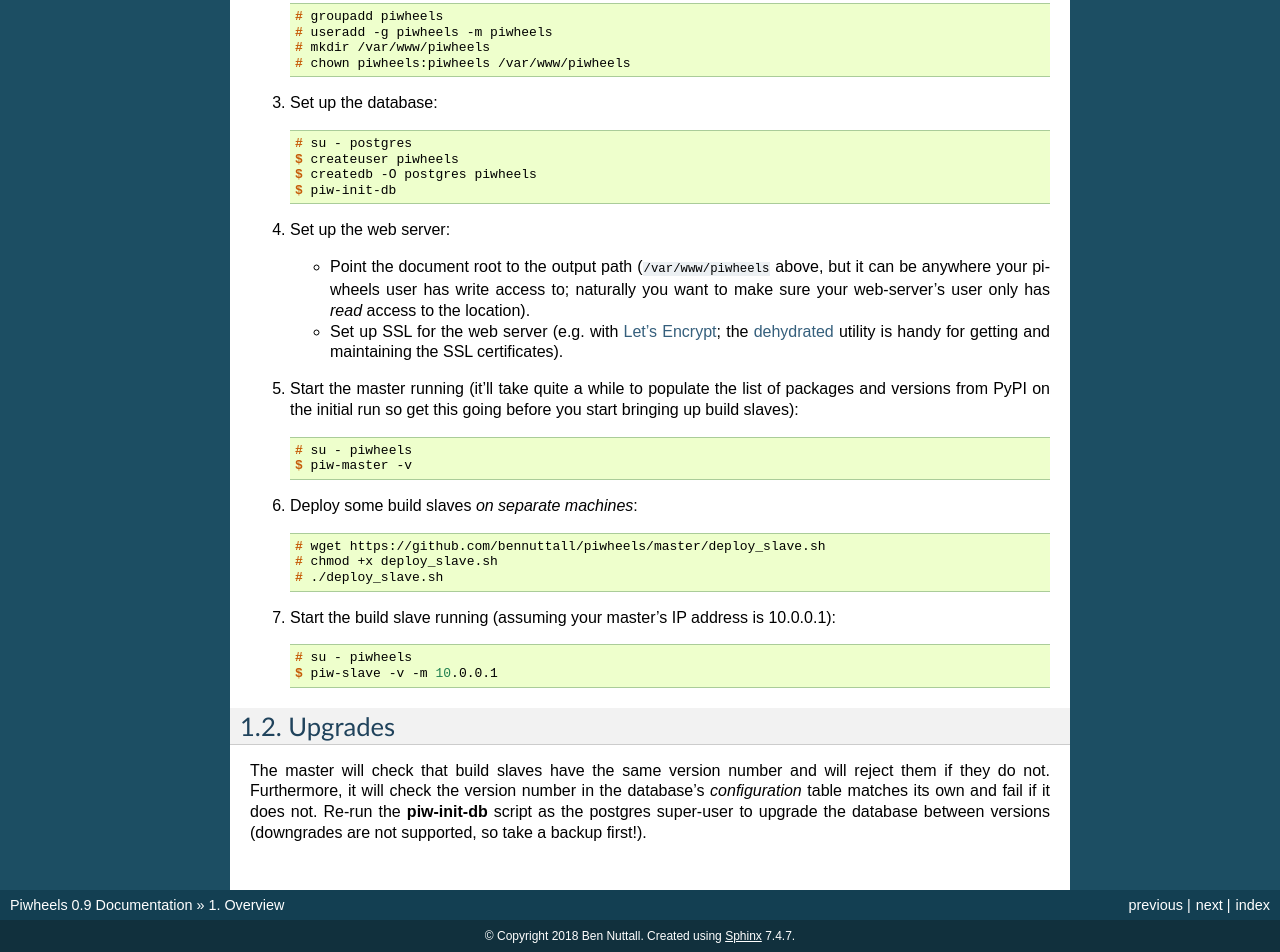
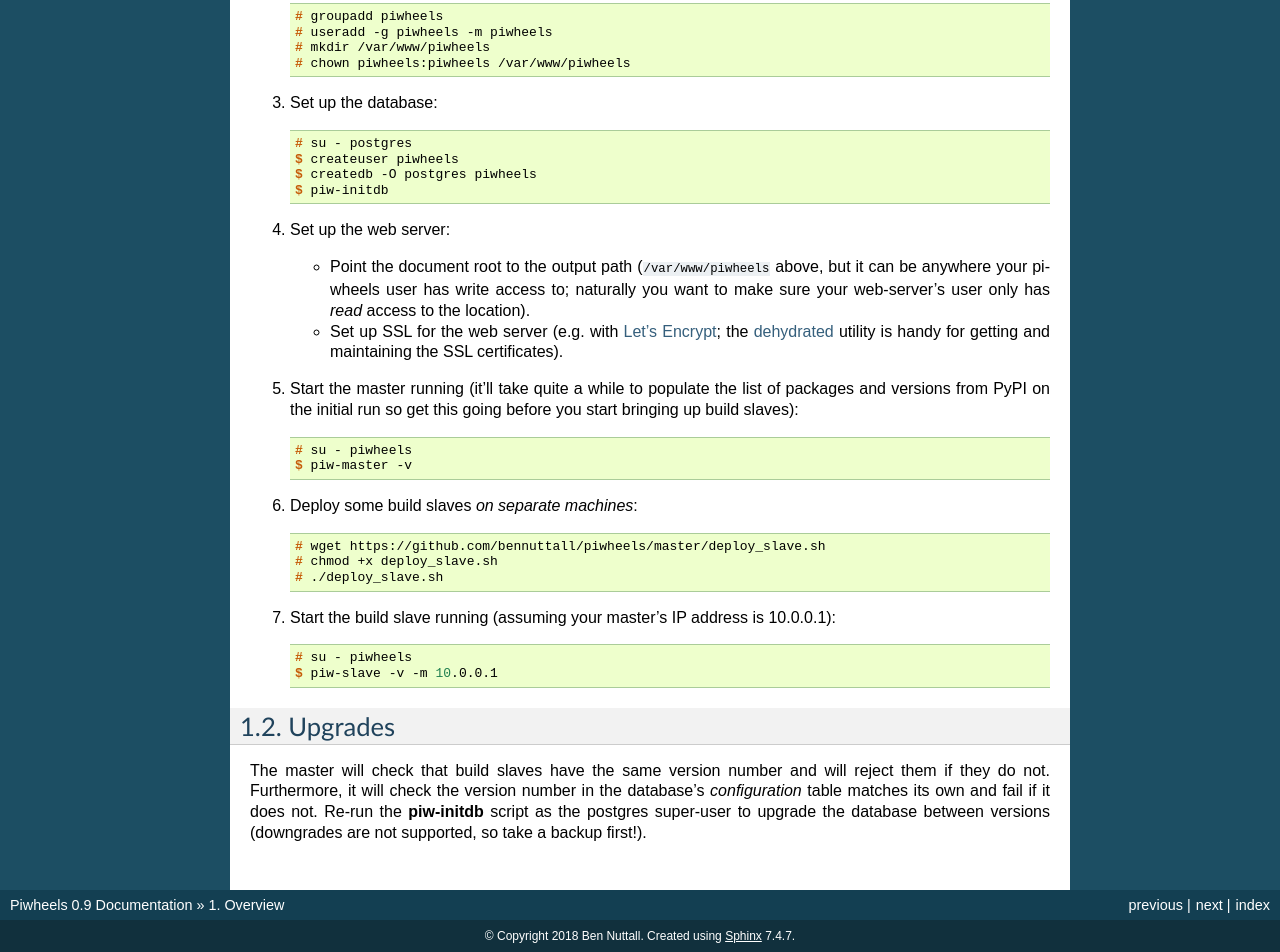
Before and after one commit to piwheels/piwheels, a Sphinx documentation site: the page built from docs/overview.rst, in a window 1280 px wide. Shown: the part 772-1724 px from the top of the page. Built offline with Sphinx 7.4.7, drawn with Linux system fonts in a browser that asks for light colours.

Commit message:
Correct piw-init-db -> piw-initdb in docs

```diff
--- a/docs/overview.rst
+++ b/docs/overview.rst
@@ -75,7 +75,7 @@ like this (all chunks assume you start as root):
        # su - postgres
        $ createuser piwheels
        $ createdb -O postgres piwheels
-       $ piw-init-db
+       $ piw-initdb
 
 4. Set up the web server:
 
@@ -119,7 +119,7 @@ Upgrades
 The master will check that build slaves have the same version number and will
 reject them if they do not. Furthermore, it will check the version number in
 the database's *configuration* table matches its own and fail if it does not.
-Re-run the :program:`piw-init-db` script as the postgres super-user to upgrade
+Re-run the :program:`piw-initdb` script as the postgres super-user to upgrade
 the database between versions (downgrades are not supported, so take a backup
 first!).
 
```
